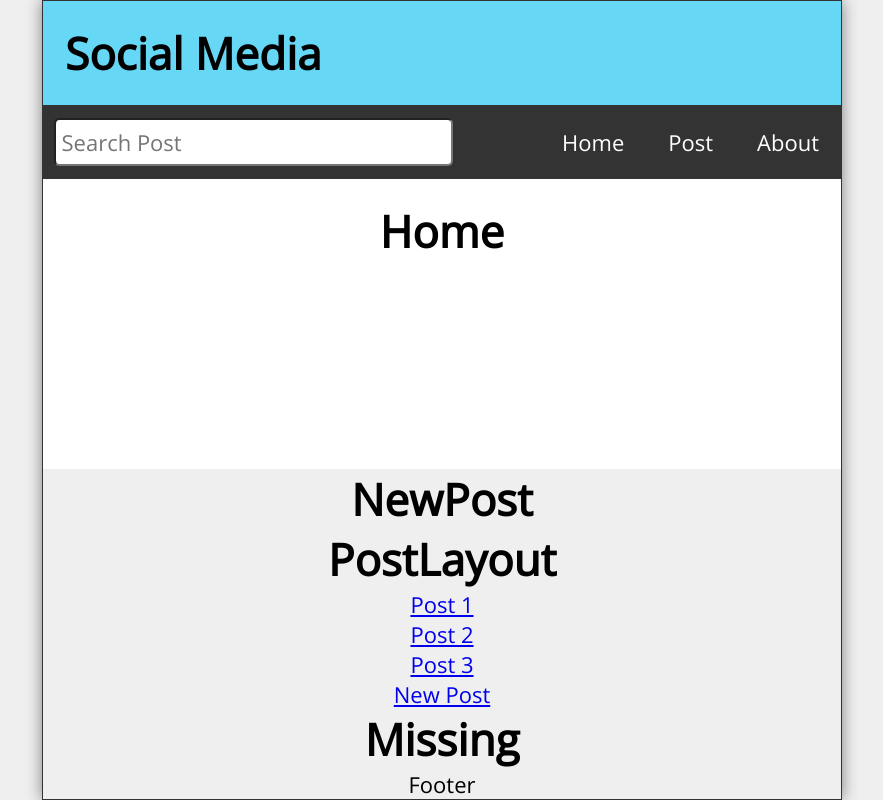
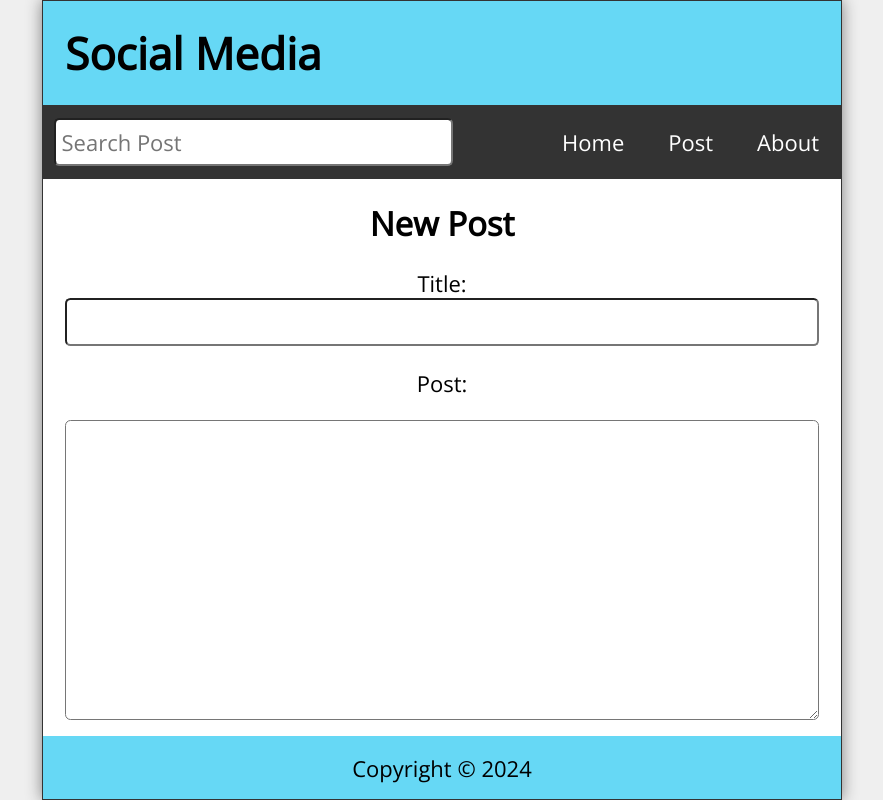
Before and after one commit to eboominathan/social-media-post, a React (Create React App) app: page /post in a window 1280 px wide. Shown: the whole page, without its empty margins (198-1081 px from the left). Built offline with nearby package versions, Linux system fonts and the light colour scheme.

Commit message:
post insert & delete completed

```diff
--- a/package.json
+++ b/package.json
@@ -6,6 +6,7 @@
     "@testing-library/jest-dom": "^5.17.0",
     "@testing-library/react": "^13.4.0",
     "@testing-library/user-event": "^13.5.0",
+    "date-fns": "^3.5.0",
     "react": "^18.2.0",
     "react-dom": "^18.2.0",
     "react-router-dom": "^6.22.3",
--- a/src/About.js
+++ b/src/About.js
@@ -1,7 +1,15 @@
-import React from 'react'
-
-export default function About() {
+const About = () => {
   return (
-    <div>About</div>
+    <main className="About">
+      <h2>About</h2>
+      <p style={{marginTop:"1rem"}}>
+        Hi,  Lorem ipsum dolor sit amet consectetur adipisicing elit.
+        Qui, expedita laboriosam. Sed nostrum unde aut maiores,
+         veniam illum repudiandae odio tempora amet
+          modi! Minima esse minus eum repellat, optio iste!
+      </p>
+    </main>
   )
 }
+
+export default About
--- a/src/App.js
+++ b/src/App.js
@@ -5,45 +5,112 @@
 import PostPage from "./PostPage";
 import Missing from "./Missing";
 import Footer from "./Footer";
+import About from "./About";
 
-import { useState } from "react";
+import { useEffect, useState } from "react";
 
 import "./App.css";
+import { format } from "date-fns";
+import { Route, Routes, useNavigate } from "react-router-dom";
 
 function App() {
   const [posts, setPosts] = useState([
     {
       id: 1,
-      title:
-        "sunt aut facere repellat provident occaecati excepturi optio reprehenderit",
+      title: "Post One Title",
       body: "quia et suscipit suscipit recusandae consequuntur expedita et cum reprehenderit molestiae ut ut quas totam nostrum rerum est autem sunt rem eveniet architecto",
-      datetime : "Mar 11, 2024 11:17:00 AM"
+      datetime: "Mar 11, 2024 11:17:00 AM",
     },
     {
       id: 2,
-      title: "qui est esse",
+      title: "Post Two Title",
       body: "est rerum tempore vitae sequi sint nihil reprehenderit dolor beatae ea dolores neque fugiat blanditiis voluptate porro vel nihil molestiae ut reiciendis qui aperiam non debitis possimus qui neque nisi nulla",
-      datetime : "Mar 11, 2024 11:17:00 AM"
+      datetime: "Mar 11, 2024 11:17:00 AM",
     },
     {
       id: 3,
-      title: "ea molestias quasi exercitationem repellat qui ipsa sit aut",
+      title: "Post Three Title",
       body: "et iusto sed quo iure voluptatem occaecati omnis eligendi aut ad voluptatem doloribus vel accusantium quis pariatur molestiae porro eius odio et labore et velit aut",
-      datetime : "Mar 11, 2024 11:17:00 AM"
+      datetime: "Mar 11, 2024 11:17:00 AM",
     },
   ]);
 
   const [search, setSearch] = useState("");
   const [searchResults, setsearchResults] = useState([]);
+  const [postTitle, setPostTitle] = useState([]);
+  const [postBody, setPostBody] = useState([]);
+  const navigate = useNavigate();
+
+  useEffect(() => {
+    const filteredResults = posts.filter(
+      (post) =>
+        post.body.toLowerCase().includes(search.toLowerCase()) ||
+        post.title.toLowerCase().includes(search.toLowerCase())
+    );
+    setsearchResults(filteredResults.reverse());
+  }, [posts, search]);
+
+
+  const handleSubmit = (e) => {
+    e.preventDefault();
+
+    const id = posts.length ? posts[posts.length - 1].id + 1 : 1;
+    const datetime = format(new Date(), "MMMM dd,yyyy pp");
+    const newPost = { id, title: postTitle, body: postBody, datetime };
+    const allPosts = [...posts, newPost];
+    setPosts(allPosts);
+    setPostTitle("");
+    setPostBody("");
+  };
+
+  const handleDelete = (id) => {
+
+    const postList = posts.filter(post => post.id !== id);
+    setPosts(postList);
+    navigate('/')
+  }
+
 
   return (
     <div className="App">
       <Header title="Social Media" />
-      <Nav search={search} setSearch={setSearch} />
-      <Home posts={posts} />
-      <NewPost />
-      <PostPage />
-      <Missing />
+      <Nav
+        search={search}
+        setSearch={setSearch}
+        searchResults={searchResults}
+        setsearchResults={setsearchResults}
+      />
+      <Routes>
+        <Route
+          path="/"
+          element={<Home posts={searchResults} setPosts={setPosts} />}
+        />
+        <Route path="post">
+          <Route
+            index
+            element={
+              <NewPost
+                postTitle={postTitle}
+                setPostTitle={setPostTitle}
+                postBody={postBody}
+                setPostBody={setPostBody}
+                handleSubmit={handleSubmit}
+              />
+            }
+          />
+          <Route
+          path=":id"
+            element={
+              <PostPage
+                posts={posts}
+                handleDelete={handleDelete}
+              />
+            }
+          />
+        </Route>
+        <Route path="about" element={<About />} />
+        <Route path="*" element={<Missing />} />
+      </Routes>
       <Footer />
     </div>
   );
--- a/src/Feed.js
+++ b/src/Feed.js
@@ -3,9 +3,9 @@
 const Feed = ({ posts }) => {
   return (
     <>
-      {posts.map(post => {
-        <Post key={post.id} post={post} />;
-      })}
+      {posts.map(post => (
+        <Post key={post.id} post={post} />
+      ))}
     </>
   );
 };
--- a/src/Footer.js
+++ b/src/Footer.js
@@ -1,7 +1,10 @@
-import React from 'react'
-
-export default function Footer() {
+const Footer = () => {
+  const today  = new Date();
   return (
-    <div>Footer</div>
+    <footer className="Footer">
+      <p>Copyright &copy; {today.getFullYear()}</p>
+    </footer>
   )
 }
+
+export default Footer
--- a/src/Missing.js
+++ b/src/Missing.js
@@ -1,9 +1,13 @@
-import React from 'react'
-
-export default function Missing() {
+ const Missing = () => {
   return (
-    <div>
-      <h1>Missing</h1>
-    </div>
+ <main className="Missing">
+  <h2>Page Not Found</h2>
+  <p>Well, thats disppointing</p>
+  <p>
+    Visit Our HomePage
+  </p>
+  </main>
   )
 }
+
+export default Missing
--- a/src/NewPost.js
+++ b/src/NewPost.js
@@ -1,9 +1,29 @@
-import React from 'react'
+ const NewPost = ({handleSubmit,postTitle,setPostTitle,postBody,setPostBody}) => {
 
-export default function NewPost() {
+
   return (
-    <div>
-      <h1>NewPost</h1>
-    </div>
+    <main className="NewPost">
+    <h2>New Post</h2>
+    <form className="newPostForm" onSubmit={handleSubmit}>
+        <label htmlFor="postTitle" className="postTitle">Title:</label>
+        <input
+            id="postTitle"
+            type="text"
+            required
+            value={postTitle}
+            onChange={(e) => setPostTitle(e.target.value)}
+        />
+        <label htmlFor="postBody" className="postBody">Post:</label>
+        <textarea
+            id="postBody"
+            required
+            value={postBody}
+            onChange={(e) => setPostBody(e.target.value)}
+        />
+        <button type="submit">Submit</button>
+    </form>
+</main>
   )
 }
+
+export default NewPost
--- a/src/Post.js
+++ b/src/Post.js
@@ -1,13 +1,17 @@
+import { Link } from "react-router-dom";
+
 const Post = ({ post }) => {
+
   return (
     <article className="post">
-      <h2>{post.title}</h2>
+     <Link to={`post/${post.id}`} ><h2>{post.title}</h2>
       <p className="postDate">{post.datetime}</p>
+      </Link>
       <p className="postBody">
         {
         (post.body).length <= 25
          ? post.body
-         : `${post.body.slice(0, 25)}...`
+         : `${(post.body).slice(0, 25)}...`
          }
       </p>
     </article>
--- a/src/PostPage.js
+++ b/src/PostPage.js
@@ -1,11 +1,29 @@
-import React from 'react'
-import { PostLayout } from './PostLayout'
+import { Link, useParams } from "react-router-dom";
 
+const PostPage = ({ posts, handleDelete }) => {
+  const { id } = useParams();
+  const post = posts.find((post) => post.id.toString() === id);
+  return (
+    <main className="PostPage">
+      <article className="post">
+        {post && (
+          <>
+            <h2>{post.title}</h2>
+            <p className="postDate">{post.datetime}</p>
+            <p className="postBody">{post.body}</p>
+            <button onClick={(e) => handleDelete(post.id)}>Delete Post</button>
+          </>
+        )}
+        {!post && (
+          <>
+            <h2>Post Not Found</h2>
+            <p>Well, thats disppointing</p>
+            <Link to="/">Visit Our HomePage</Link>
+          </>
+        )}
+      </article>
+    </main>
+  );
+};
 
-export default function PostPage() {
-  return (
-    <div>
-    <PostLayout />
-      </div>
-  )
-}
+export default PostPage;
```
Also changed, not shown: 1 other file (tests, documents, lock files or other folders).
